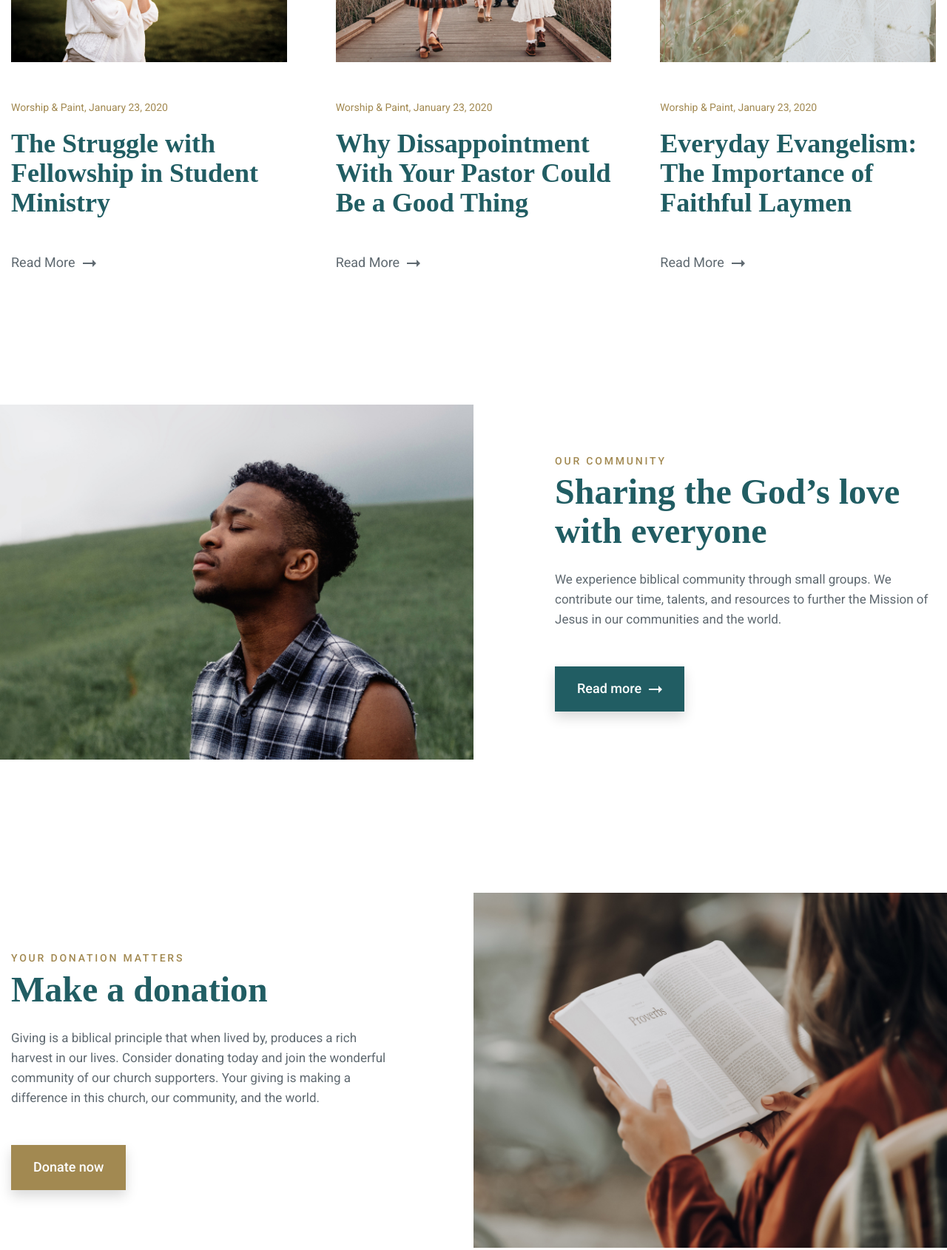
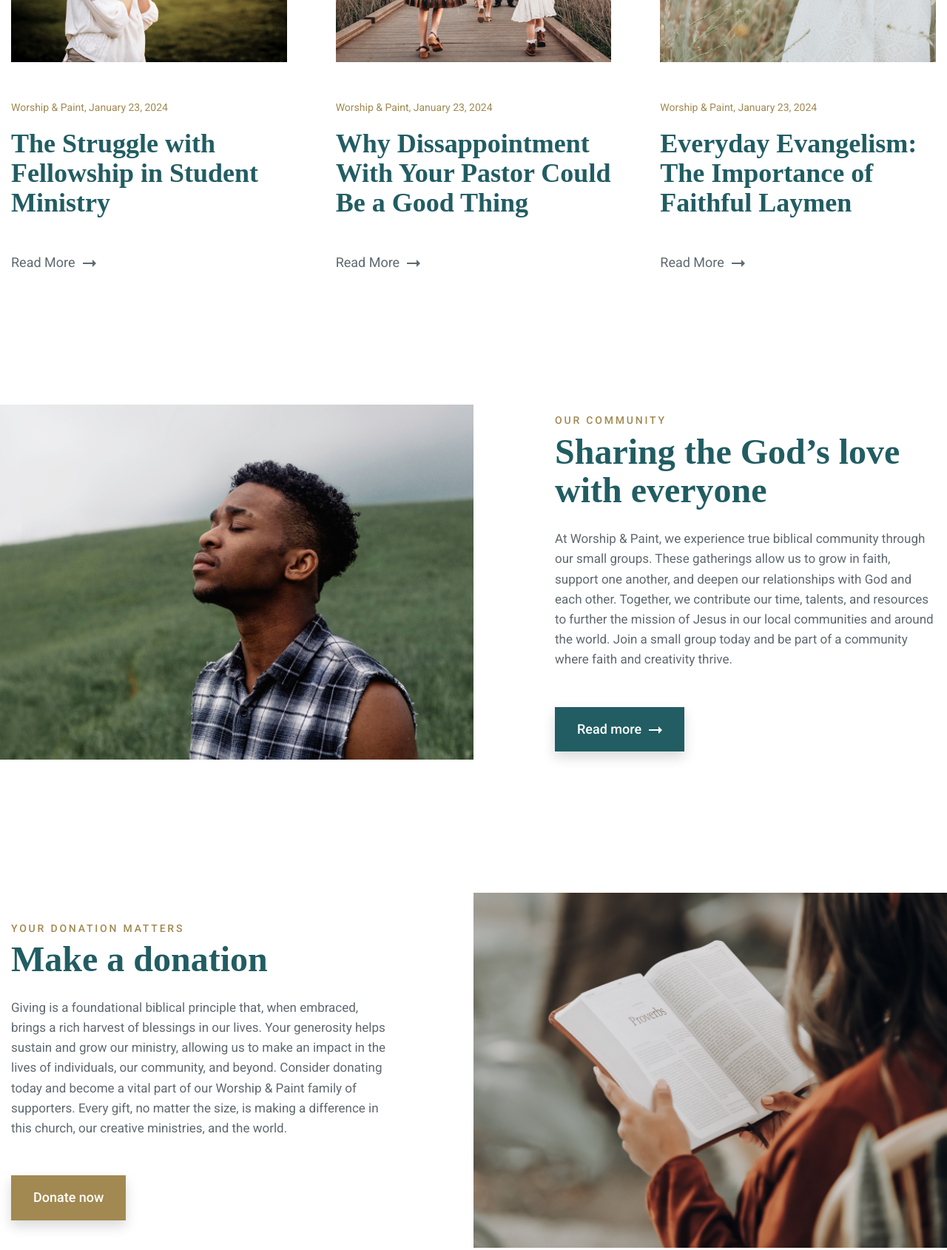
Before and after one commit to DNXEMPIRE-1/Worship-Paint, a plain HTML site: page index.html in a window 1280 px wide. Shown: the part 1660-3350 px from the top of the page at 74% size. Drawn offline with Linux system fonts and the light colour scheme; a web font is replaced by a local one.

Commit message:
Update index.html

```diff
--- a/index.html
+++ b/index.html
@@ -161,7 +161,7 @@
             <div class="post-classic">
               <div class="post-classic__media"><a href="single-event.html"><img src="images/thumbnail-1-530x370.jpg"
                     alt="" width="530" height="370" /></a></div>
-              <div class="post-classic__caption"><span class="post-info">Worship & Paint, January 23, 2020 </span>
+              <div class="post-classic__caption"><span class="post-info">Worship & Paint, January 23, 2024 </span>
                 <h3 class="post-title"><a href="single-event.html">The Struggle with Fellowship in Student Ministry</a>
                 </h3><a class="btn btn-icon btn-icon-right btn-transparent btn-svg" href="single-event.html"><span
                     class="svg-icon">
@@ -175,7 +175,7 @@
             <div class="post-classic">
               <div class="post-classic__media"><a href="single-event.html"><img src="images/thumbnail-2-530x370.jpg"
                     alt="" width="530" height="370" /></a></div>
-              <div class="post-classic__caption"><span class="post-info">Worship & Paint, January 23, 2020 </span>
+              <div class="post-classic__caption"><span class="post-info">Worship & Paint, January 23, 2024 </span>
                 <h3 class="post-title"><a href="single-event.html">Why Dissappointment With Your Pastor Could Be a Good
                     Thing
                   </a></h3><a class="btn btn-icon btn-icon-right btn-transparent btn-svg" href="single-event.html"><span
@@ -190,7 +190,7 @@
             <div class="post-classic">
               <div class="post-classic__media"><a href="single-event.html"><img src="images/thumbnail-3-530x370.jpg"
                     alt="" width="530" height="370" /></a></div>
-              <div class="post-classic__caption"><span class="post-info">Worship & Paint, January 23, 2020 </span>
+              <div class="post-classic__caption"><span class="post-info">Worship & Paint, January 23, 2024 </span>
                 <h3 class="post-title"><a href="single-event.html">Everyday Evangelism: The Importance of Faithful
                     Laymen
                   </a></h3><a class="btn btn-icon btn-icon-right btn-transparent btn-svg" href="single-event.html"><span
@@ -214,10 +214,14 @@
           <div class="col-lg-6 inset-left-110">
             <div class="pre-title wow fadeInRight" data-wow-delay=".1s">Our Community</div>
             <h2 class="wow fadeInRight" data-wow-delay=".2s">Sharing the God’s love with everyone</h2>
-            <p class="wow fadeInRight" data-wow-delay=".3s">We experience biblical community through small groups. We
-              contribute our time, talents, and resources to further the Mission of Jesus in our communities and the
-              world.</p><a class="shadow btn btn-icon btn-icon-right btn-primary btn-svg offset-xl-50 wow fadeInUp"
-              href="#" data-wow-delay=".3s"><span class="svg-icon">
+            <p class="wow fadeInRight" data-wow-delay=".3s">At Worship & Paint, we experience true biblical community
+              through our small groups. These gatherings allow us to grow in faith, support one another, and deepen our
+              relationships with God and each other. Together, we contribute our time, talents, and resources to further
+              the mission of Jesus in our local communities and around the world.
+
+              Join a small group today and be part of a community where faith and creativity thrive.</p><a
+              class="shadow btn btn-icon btn-icon-right btn-primary btn-svg offset-xl-50 wow fadeInUp" href="#"
+              data-wow-delay=".3s"><span class="svg-icon">
                 <svg xmlns="http://www.w3.org/2000/svg" width="18" height="10" viewbox="0 0 18 10" fill="#fff">
                   <path d="M13 10V6H0V4H13V0L18 5L13 10Z" fill=""></path>
                 </svg></span><span>Read more</span></a>
@@ -232,9 +236,15 @@
           <div class="col-lg-6 inset-right-110">
             <div class="pre-title wow fadeInLeft" data-wow-delay=".1s">your Donation matters</div>
             <h2 class="wow fadeInLeft" data-wow-delay=".2s">Make a donation</h2>
-            <p class="wow fadeInLeft" data-wow-delay=".3s">Giving is a biblical principle that when lived by, produces a
-              rich harvest in our lives. Consider donating today and join the wonderful community of our church
-              supporters. Your giving is making a difference in this church, our community, and the world.</p><a
+            <p class="wow fadeInLeft" data-wow-delay=".3s">Giving is a foundational biblical principle that, when
+              embraced, brings a
+              rich harvest of blessings in our lives. Your generosity helps sustain and grow our ministry, allowing us
+              to make an
+              impact in the lives of individuals, our community, and beyond.
+
+              Consider donating today and become a vital part of our Worship & Paint family of supporters. Every gift,
+              no matter the
+              size, is making a difference in this church, our creative ministries, and the world. </p><a
               class="shadow btn btn-secondary offset-xl-50 wow fadeInUp" href="#" data-wow-delay=".3s">Donate now</a>
           </div>
           <div class="col-lg-6 p-xl-0 wow fadeInRight"><img src="images/home-2-660x495.jpg" alt="" width="660"
@@ -281,8 +291,8 @@
                           </div>
                           <div class="col-lg-9 inset-left-110">
                             <div class="h3">“For me, Worship & Paint is an oasis where I can be refreshed with living
-                              water. Every
-                              Sunday<span class="text-italic accent-block">I come with expectation</span>of what message
+                              water. Every Event<span class="text-italic accent-block">I come with expectation</span>of
+                              what message
                               I will receive from our Lord.”</div>
                             <div class="author">Brandon Peterson</div>
                             <div class="author-position">Parishioner</div>
@@ -315,7 +325,7 @@
     <section class="section section-lg bg-default">
       <div class="container">
         <div class="pre-title text-center wow fadeInUp" data-wow-delay=".1s">Where to find us</div>
-        <h2 class="wow fadeInUp text-center" data-wow-delay=".2s">Our Churches</h2>
+        <h2 class="wow fadeInUp text-center" data-wow-delay=".2s">Our Events</h2>
         <div class="row row-narrow-50 row-40 row-xl">
           <div class="col-lg-6 wow fadeInUp" data-wow-delay=".3s">
             <div class="thumbnail-classic"><a class="thumbnail-classic__media" href="#"><img
@@ -327,8 +337,8 @@
           <div class="col-lg-6 wow fadeInUp" data-wow-delay=".3s">
             <div class="thumbnail-classic"><a class="thumbnail-classic__media" href="#"><img
                   src="images/home-4-610x458.jpg" alt="" width="610" height="458" /></a>
-              <h3><a href="#">Worship & Paint in Florida</a></h3><a class="location" href="#"><span
-                  class="icon mdi-map-marker mdi"></span>38 Depot Court Port Orange, FL 32127</a>
+              <h3><a href="#">Worship & Paint in Ukunda</a></h3><a class="location" href="#"><span
+                  class="icon mdi-map-marker mdi"></span>Mombasa, Kenya</a>
             </div>
           </div>
         </div>
@@ -336,8 +346,8 @@
     </section>
     <section class="section section-vide section-lg video-wrap vide" data-vide-bg="video/video-1">
       <div class="container text-center context-dark">
-        <div class="h1">Attend the next church event</div>
-        <p class="text-sm">See you at the sunday sermon</p>
+        <div class="h1">Attend Our Next Worship & Paint Event</div>
+        <p class="text-sm">See you at the Worship & Paint Event </p>
       </div>
     </section>
     <footer class="section footer-classic">
@@ -358,7 +368,7 @@
                 <div class="col-sm-4 col-6 wow fadeInUp" data-wow-delay=".2s">
                   <div class="footer-title">Info</div>
                   <ul class="nav-list">
-                    <li><a href="#">Pastors</a></li>
+                    <li><a href="#">Team</a></li>
                     <li><a href="#">Careers</a></li>
                     <li><a href="#">Community</a></li>
                     <li><a href="#">Blog</a></li>
```
